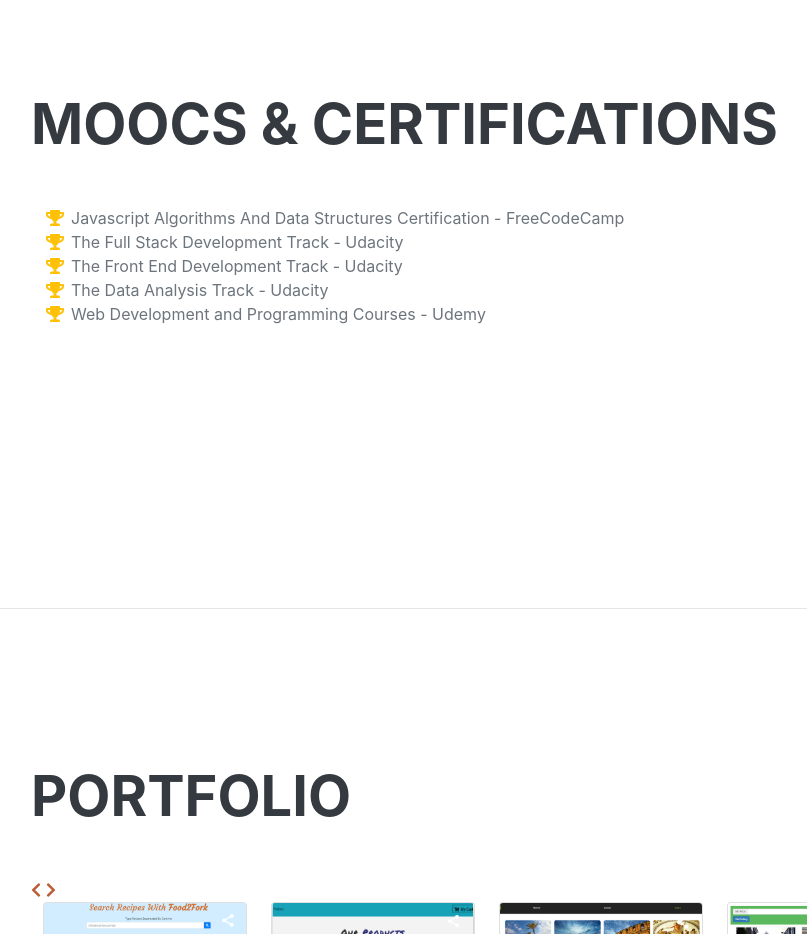
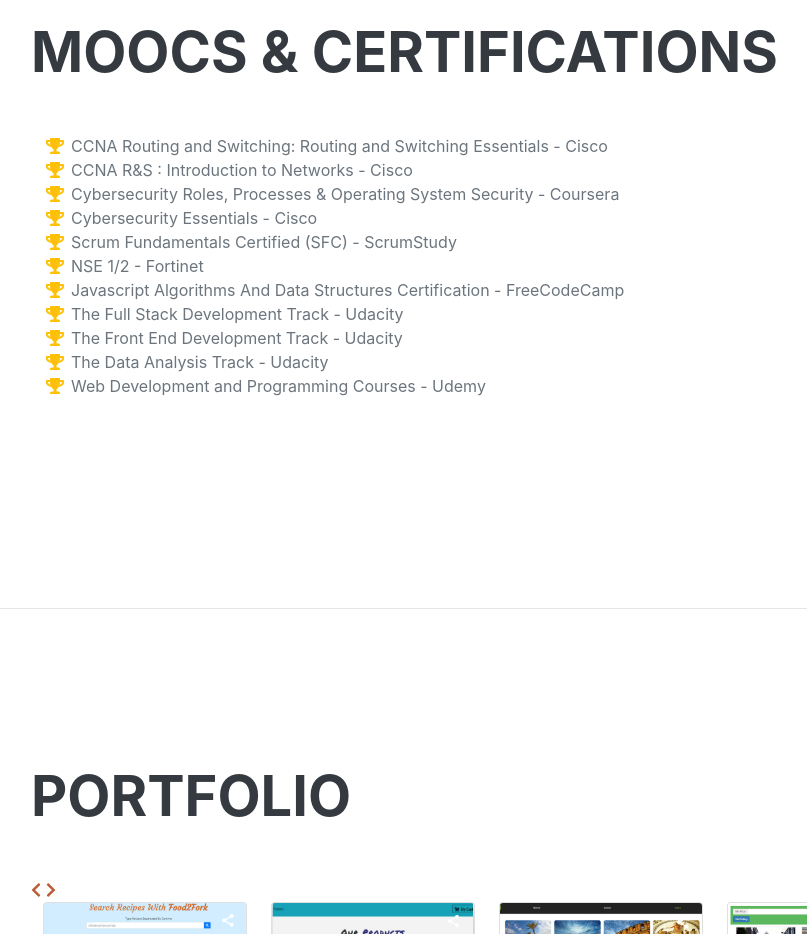
Before and after one commit to SelmiAhmed/resume, a plain HTML site: page index.html in a window 1280 px wide. Shown: the part 4460-5394 px from the top of the page, without its empty margins (289-1096 px from the left). Drawn offline with nearby package versions, Linux system fonts and the light colour scheme; a web font is replaced by a local one.

Commit message:
Update index.html

```diff
--- a/index.html
+++ b/index.html
@@ -246,6 +246,34 @@
                 <div class="resume-section-content">
                     <h2 class="mb-5">MOOCs & Certifications</h2>
                     <ul class="fa-ul mb-0">
+                        <li>
+                            <span class="fa-li"><i class="fas fa-trophy text-warning"></i></span>
+                            CCNA Routing and Switching: Routing and Switching Essentials - Cisco
+                          </li>
+
+                        <li>
+                            <span class="fa-li"><i class="fas fa-trophy text-warning"></i></span>
+                            CCNA R&S : Introduction to Networks - Cisco
+                          </li>
+
+                        <li>
+                            <span class="fa-li"><i class="fas fa-trophy text-warning"></i></span>
+                            Cybersecurity Roles, Processes & Operating System Security - Coursera
+                          </li>
+                        <li>
+                            <span class="fa-li"><i class="fas fa-trophy text-warning"></i></span>
+                            Cybersecurity Essentials - Cisco
+                          </li>
+                        <li>
+                            <span class="fa-li"><i class="fas fa-trophy text-warning"></i></span>
+                                                   Scrum Fundamentals Certified (SFC) - ScrumStudy
+                          </li>
+
+                        <li>
+                            <span class="fa-li"><i class="fas fa-trophy text-warning"></i></span>
+                            NSE 1/2 - Fortinet
+                          </li>
+
                         <li>
                             <span class="fa-li"><i class="fas fa-trophy text-warning"></i></span>
                             Javascript Algorithms And Data Structures Certification - FreeCodeCamp
```
